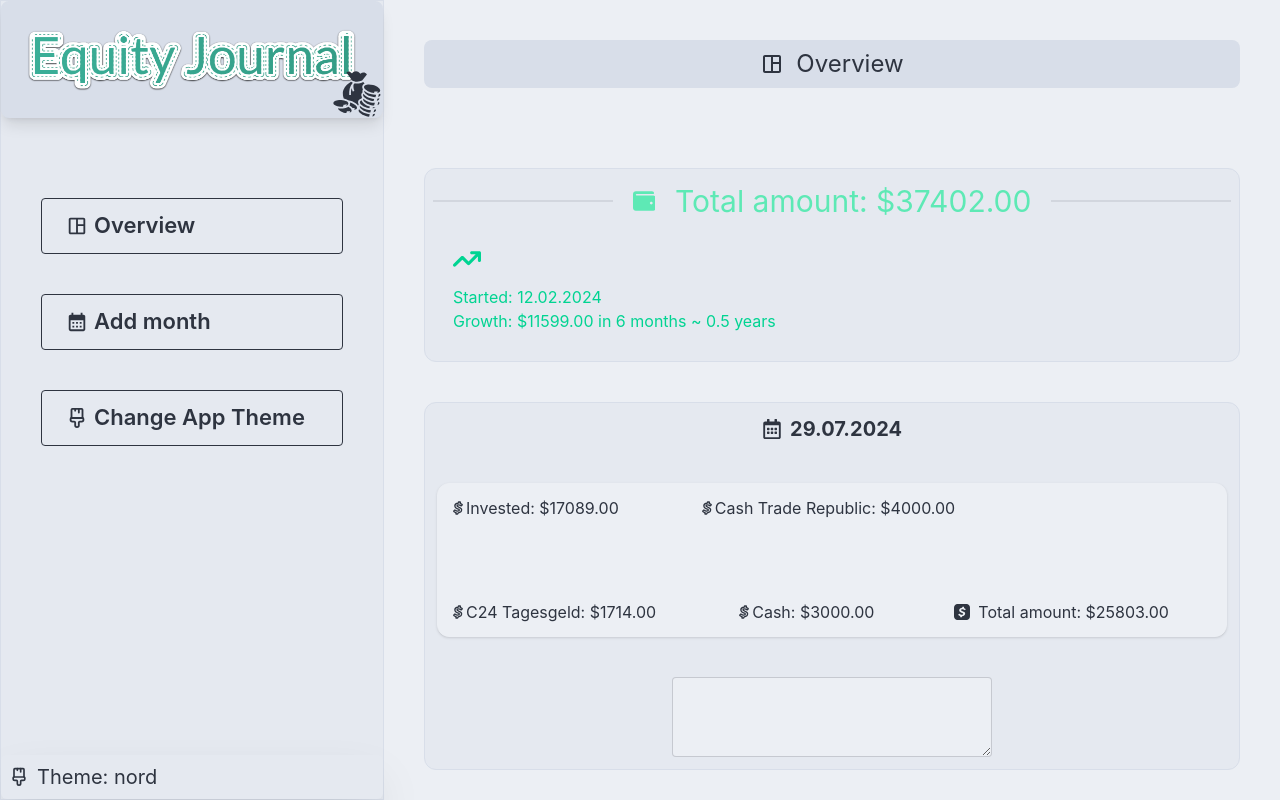
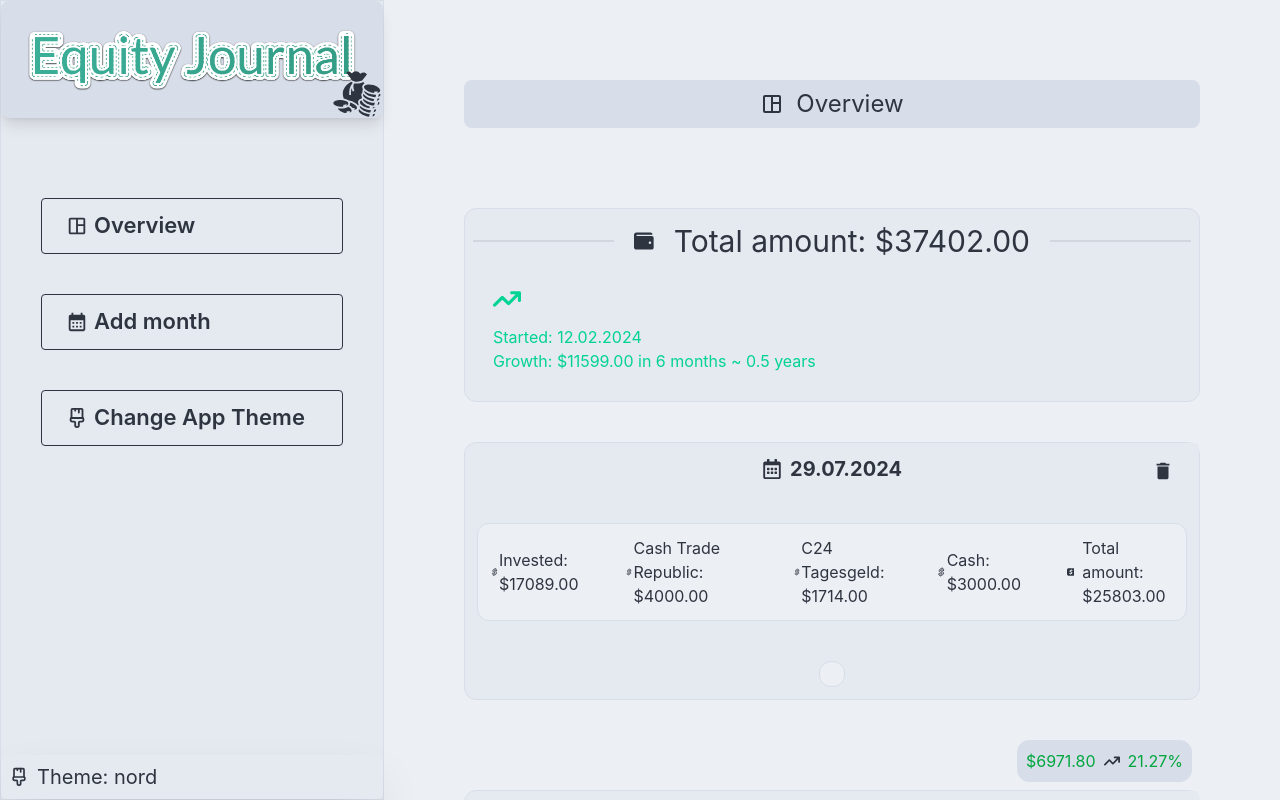
Before and after one commit to Vitdcode/Equity-Journal, a React (Vite) app: page /overview in a window 1280 px wide. Shown: the top 800 px of the page. Built offline with nearby package versions, Linux system fonts and the light colour scheme.

Commit message:
feat: Added more Input fields to the Add Month menu

```diff
--- a/package.json
+++ b/package.json
@@ -7,7 +7,9 @@
     "dev": "vite",
     "build": "vite build",
     "lint": "eslint .",
-    "preview": "vite preview"
+    "preview": "vite preview",
+    "predeploy": "npm run build",
+    "deploy": "gh-pages -d dist"
   },
   "dependencies": {
     "@tailwindcss/vite": "^4.0.7",
@@ -27,6 +29,7 @@
     "eslint-plugin-react": "^7.37.4",
     "eslint-plugin-react-hooks": "^5.0.0",
     "eslint-plugin-react-refresh": "^0.4.18",
+    "gh-pages": "^6.3.0",
     "globals": "^15.14.0",
     "vite": "^6.1.0"
   }
--- a/src/App.jsx
+++ b/src/App.jsx
@@ -11,34 +11,42 @@ function App() {
   const investmentReturnsRef = useRef([]);
   const [data, setData] = useState([
     {
-      "29.07.2024": {
+      id: crypto.randomUUID(),
+      date: "29.07.2024",
       Invested: 17089,
       "Cash Trade Republic": 4000,
       "C24 Tagesgeld": 1714,
       Cash: 3000,
     },
-    },
     {
-      "29.10.2024": {
+      id: crypto.randomUUID(),
+      date: "29.10.2024",
       Invested: 22909.85,
       "Cash Trade Republic": 4861.33,
       "C24 Tagesgeld": 2003.62,
       Cash: 3000,
+      Investments: {
+        "S&P 500": 570.3,
       },
     },
     {
-      "01.02.2025": {
+      id: crypto.randomUUID(),
+      date: "01.02.2025",
       Invested: 29276,
       "Cash Trade Republic": 3994,
       "C24 Tagesgeld": 1132,
       Cash: 3000,
+      Investments: {
+        "S&P 500": 616.8,
+        Bitcoin: 98148.0,
+        XRP: 2.87,
       },
     },
   ]);
 
   return (
     <div className="main-wrapper">
-      <div className=" h-screen flex flex-col  gap-10 bg-base-200 border border-base-300  ">
+      <div className="sticky top-0 h-screen flex flex-col gap-10 bg-base-200 border border-base-300  ">
         <div className="relative">
           <img
             src={logoText}
--- a/src/components/Add-month.jsx
+++ b/src/components/Add-month.jsx
@@ -1,5 +1,5 @@
 import { useState } from "react";
-import { MdCalendarMonth, MdOutlineSpaceDashboard } from "react-icons/md";
+import { MdCalendarMonth } from "react-icons/md";
 import { useOutletContext } from "react-router-dom";
 
 export default function AddMonthDisplay() {
@@ -9,17 +9,24 @@ export default function AddMonthDisplay() {
   const [cashTrade, setCashTrade] = useState("");
   const [c24Cash, setC24Cash] = useState("");
   const [cash, setCash] = useState("");
+  const [sp500, setSp500] = useState("");
+  const [bitcoin, setBitcoin] = useState("");
+  const [xrp, setXrp] = useState("");
 
   const submitData = (e) => {
     e.preventDefault();
     setData([
       ...data,
       {
-        [date]: {
-          Invested: parseInt(invested),
-          "Cash Trade Republic": parseInt(cashTrade),
-          "C24 Tagesgeld": parseInt(c24Cash),
-          Cash: parseInt(cash),
+        date: date.split("-").reverse().join("."), //formats the american date format to metric date format
+        Invested: parseFloat(invested),
+        "Cash Trade Republic": parseFloat(cashTrade),
+        "C24 Tagesgeld": parseFloat(c24Cash),
+        Cash: parseFloat(cash),
+        Investments: {
+          "S&P 500": parseFloat(sp500),
+          Bitcoin: parseFloat(bitcoin),
+          XRP: parseInt(xrp),
         },
       },
     ]);
@@ -78,6 +85,37 @@ export default function AddMonthDisplay() {
           />
         </fieldset>
 
+        <fieldset className="fieldset  bg-base-200 border border-base-300 p-4 rounded-box ">
+          <legend className="fieldset-legend">Investments</legend>
+
+          <label className="fieldset-label">S&P 500</label>
+          <input
+            type="number"
+            className="input"
+            placeholder="Amount"
+            value={sp500}
+            onChange={(e) => setSp500(e.target.value)}
+          />
+
+          <label className="fieldset-label">Bitcoin</label>
+          <input
+            type="number"
+            className="input"
+            placeholder="Amount"
+            value={bitcoin}
+            onChange={(e) => setBitcoin(e.target.value)}
+          />
+
+          <label className="fieldset-label">XRP</label>
+          <input
+            type="number"
+            className="input"
+            placeholder="Amount"
+            value={xrp}
+            onChange={(e) => setXrp(e.target.value)}
+          />
+        </fieldset>
+
         <button type="submit" className="btn btn-accent">
           Submit
         </button>
--- a/src/components/Overview.jsx
+++ b/src/components/Overview.jsx
@@ -6,19 +6,21 @@ import { SiCashapp } from "react-icons/si";
 import { FaRegCalendarAlt } from "react-icons/fa";
 import { TbBrandCashapp } from "react-icons/tb";
 import { MdOutlineSpaceDashboard } from "react-icons/md";
-import PropTypes, { object } from "prop-types";
+import { MdDelete } from "react-icons/md";
+import PropTypes from "prop-types";
 
 export default function Overview() {
   const { data, investmentReturnsRef } = useOutletContext();
 
-  const totalAmount = Object.values(data[data.length - 1])
-    .flatMap((investments) => Object.values(investments))
-    .reduce((sum, num) => (sum += num), 0);
+  const totalAmount = (data) => {
+    return Object.values(data).reduce((sum, num) => {
+      if (typeof num === "number") {
+        sum += num;
+      }
 
-  const totalAmountPerQuartal = (investments) => {
-    return Object.values(investments).reduce((sum, num) => (sum += num), 0);
+      return sum;
+    }, 0);
   };
-
   const totalChange = () => {
     return investmentReturnsRef.current.reduce((sum, num) => (sum += num), 0);
   };
@@ -26,26 +28,21 @@ export default function Overview() {
   const returnOnInvestment = (index) => {
     if (data[index - 1] === undefined) return;
 
-    function amountHelperFunction(index) {
-      return Object.values(data[index])
-        .flatMap((investments) => Object.values(investments))
-        .reduce((sum, num) => (sum += num), 0);
-    }
-
-    const currentAmount = amountHelperFunction(index);
-    const previousAmount = amountHelperFunction(index - 1);
+    const currentAmount = totalAmount(data[index]);
+    const previousAmount = totalAmount(data[index - 1]);
     investmentReturnsRef.current.push(currentAmount - previousAmount);
     return [currentAmount, previousAmount];
   };
 
   return (
-    <div className="flex flex-col gap-10 ml-10 mr-10">
+    <div className="flex flex-col gap-10 ml-10 mr-10 p-10">
       <h1 className="flex items-center justify-center gap-3 bg-base-300  p-2 text-2xl mb-10 rounded-lg">
         <MdOutlineSpaceDashboard /> Overview
       </h1>
       <div className="bg-base-200 border border-base-300 rounded-xl p-2">
-        <span className="flex items-center gap-5 text-3xl text-emerald-300 divider">
-          <FaWallet className="h-30 w-25" /> Total amount: ${totalAmount.toFixed(2)}
+        <span className="flex items-center gap-5 text-3xl  divider">
+          <FaWallet className="h-30 w-25" /> Total amount: $
+          {totalAmount(data[data.length - 1]).toFixed(2)}
         </span>
         <span className="flex flex-col gap-3 text-emerald-400 p-5">
           <FaArrowTrendUp className="h-7 w-7" /> Started: 12.02.2024 <br></br> Growth: $
@@ -54,12 +51,13 @@ export default function Overview() {
         </span>
       </div>
       {data.map((entry, index) => (
-        <div key={index}>
+        <div key={entry.id}>
           <InvestmentChange amount={returnOnInvestment(index)} />
           <InvestmentData
             entry={entry}
-            totalAmountPerQuartal={totalAmountPerQuartal}
+            totalAmount={totalAmount}
             investmentReturnsRef={investmentReturnsRef}
+            index={index}
           />
         </div>
       ))}
@@ -67,50 +65,54 @@ export default function Overview() {
   );
 }
 
-const Textarea = ({ data }) => {
-  const id = Object.keys(data);
-  return <textarea name="textarea" id={id} className="textarea"></textarea>;
+const InvestmentData = ({ entry, totalAmount, investmentReturnsRef, index }) => {
+  const { data, setData } = useOutletContext();
+
+  const handleDelete = (index) => {
+    setData(data.filter((entry) => data[index] != entry));
   };
 
-const InvestmentData = ({ entry, totalAmountPerQuartal, investmentReturnsRef }) => {
   investmentReturnsRef.current.length = 0; //resetting the ref so it doesn't keep pushing the same numbers
   return (
+    <div className="relative flex flex-col flex-wrap items-center gap-10 bg-base-200 border border-base-300 rounded-xl p-3">
+      <button onClick={() => handleDelete(index)} className="absolute right-0 top-0 btn btn-xl">
+        <MdDelete />
+      </button>
+      <span className="flex items-center gap-2 text-xl font-bold ">
+        <FaRegCalendarAlt /> {entry.date}
+      </span>
+      <div className="flex gap-10 bg-base-100 border border-base-300 rounded-xl p-3">
+        {Object.entries(entry).map(([investmentType, amount], index) => (
           <>
-      {Object.entries(entry).map(([date, investments]) => (
-        <div
-          key={date}
-          className="flex flex-col  flex-wrap items-center gap-10 bg-base-200 border border-base-300 rounded-xl p-3 "
-        >
-          <span className="flex items-center gap-2 text-xl font-bold ">
-            <FaRegCalendarAlt /> {date}
-          </span>
-          <div className="flex flex-wrap gap-20 bg-base-100 border border-base-100 rounded-xl p-3 shadow">
-            {Object.entries(investments).map(([investmentType, amount]) => {
-              console.log(date);
-              if (investmentType != "Investments") {
-                return (
-                  <span key={investmentType} className="flex items-center">
+            {typeof amount === "number" && (
+              <span key={index} className="flex items-center">
                 <TbBrandCashapp /> {investmentType}: ${amount.toFixed(2)}
               </span>
-                );
-              }
-            })}
+            )}
+          </>
+        ))}
         <span className="flex items-center gap-2">
           <SiCashapp />
-              Total amount: ${totalAmountPerQuartal(investments).toFixed(2)}
+          Total amount: ${totalAmount(entry).toFixed(2)}
         </span>
       </div>
-          <Textarea data={date} />
+      <div className="flex gap-10 bg-base-100 border border-base-300 rounded-xl p-3">
+        {entry?.Investments &&
+          Object.entries(entry["Investments"]).map(([investment, value]) => (
+            <span key={investment}>
+              {investment}: ${value.toFixed(2)}
+            </span>
+          ))}
       </div>
-      ))}
-    </>
+    </div>
   );
 };
 
 InvestmentData.propTypes = {
   entry: PropTypes.object,
-  totalAmountPerQuartal: PropTypes.func,
+  totalAmount: PropTypes.func,
   investmentReturnsRef: PropTypes.array,
+  index: PropTypes.number,
 };
 
 const InvestmentChange = ({ amount }) => {
--- a/src/components/Theme-toggle.jsx
+++ b/src/components/Theme-toggle.jsx
@@ -1,4 +1,4 @@
-import { Link, useOutletContext } from "react-router-dom";
+import { useOutletContext } from "react-router-dom";
 
 export default function ToggleTheme() {
   const { setTheme } = useOutletContext();
```
Also changed, not shown: 1 other file (tests, documents, lock files or other folders). Lines whose indentation alone changed are shown as unchanged.
